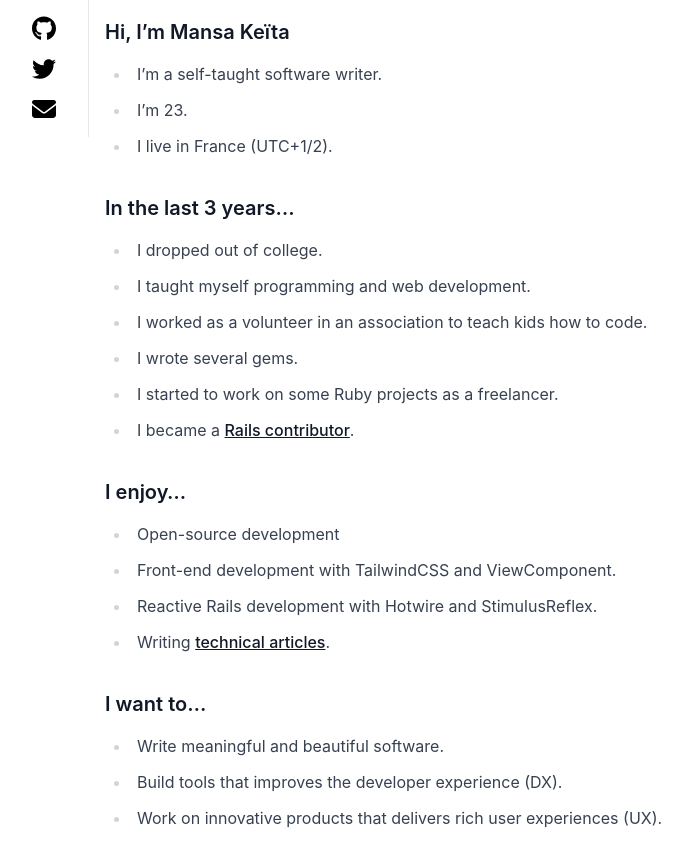
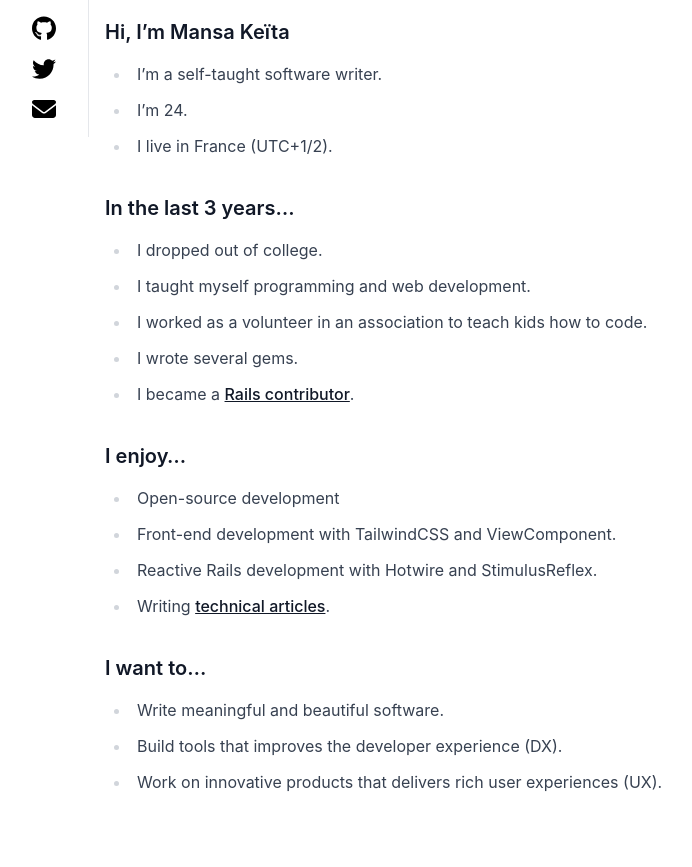
Before and after one commit to Mansakondo/Mansakondo.github.io, a Jekyll site: the page built from index.md, in a window 1280 px wide. Shown: the top 867 px of the page, without its empty margins (0-692 px from the left). Built offline with Jekyll 4.4.1, drawn with Linux system fonts in a browser that asks for light colours; nearby versions of some CDN libraries.

Commit message:
Update resume

```diff
--- a/index.md
+++ b/index.md
@@ -4,7 +4,7 @@ title: "Mansa Keïta"
 ---
 ### Hi, I'm Mansa Keïta
 * I'm a self-taught software writer.
-* I'm 23.
+* I'm 24.
 * I live in France (UTC+1/2).
 
 ### In the last 3 years...
@@ -12,7 +12,6 @@ title: "Mansa Keïta"
 * I taught myself programming and web development.
 * I worked as a volunteer in an association to teach kids how to code.
 * I wrote several gems.
-* I started to work on some Ruby projects as a freelancer.
 * I became a [Rails contributor](https://contributors.rubyonrails.org/contributors/mansakondo/commits).
 
 ### I enjoy...
```
